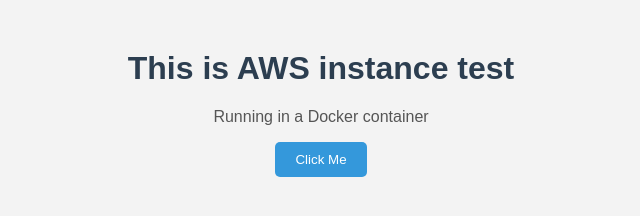
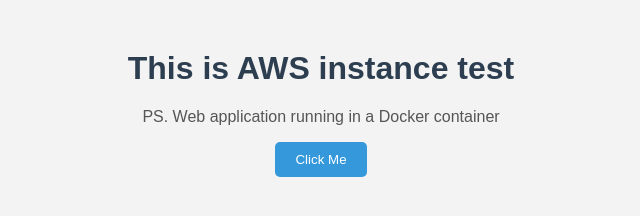
Before and after one commit to Su1et/AWS_TEST_lab4-5, a plain HTML site: page html_css/index.html in a window 1280 px wide. Shown: the whole page, without its empty margins (319-959 px from the left). Drawn offline with Linux system fonts and the light colour scheme.

Commit message:
docker-build

```diff
--- a/html_css/index.html
+++ b/html_css/index.html
@@ -7,7 +7,7 @@
 </head>
 <body>
     <h1>This is AWS instance test</h1>
-    <p>Running in a Docker container</p>
+    <p>PS. Web application running in a Docker container</p>
     <button>Click Me</button>
 </body>
 </html>
```
